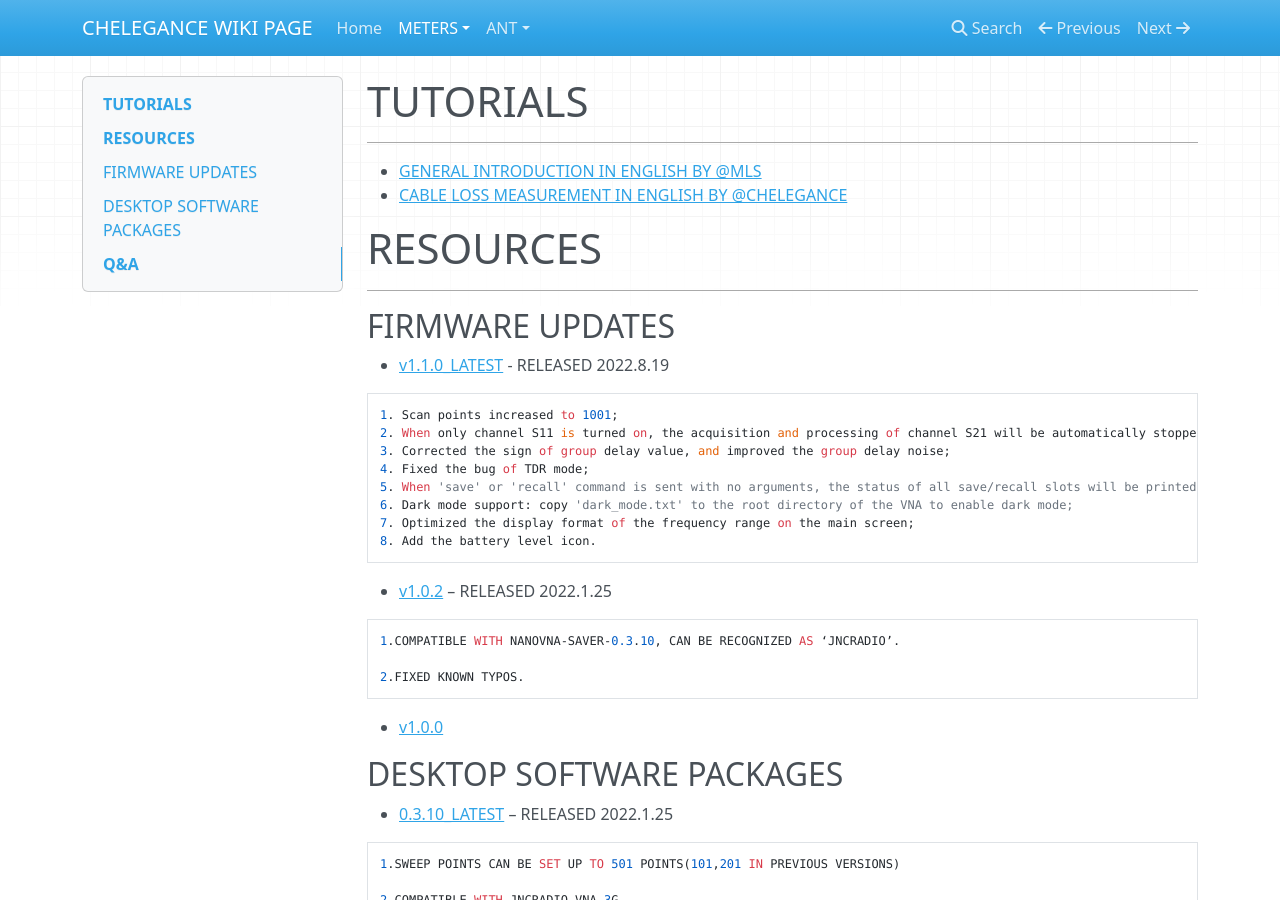
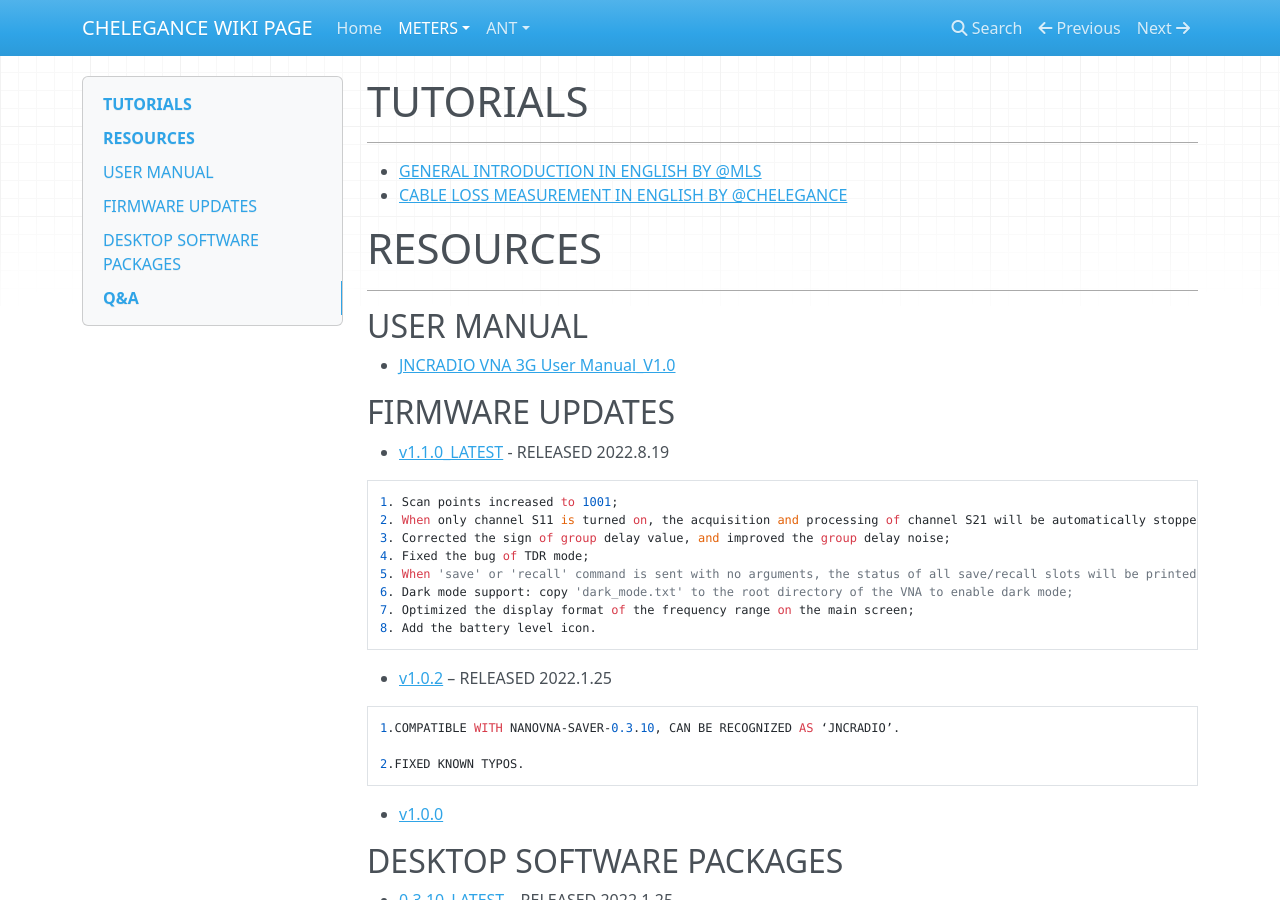
Before and after one commit to CHELEGANCE/WIKI, an MkDocs documentation site: the page built from docs/METER/JNCRADIO-VNA-3G/JNCRADIO-VNA-3G.md, in a window 1280 px wide and 900 px high. Built offline with MkDocs 1.6.1, drawn with Linux system fonts in a browser that asks for light colours; nearby versions of some CDN libraries.

Commit message:
upload jncradio vna 3g user manual

```diff
--- a/docs/METER/JNCRADIO-VNA-3G/JNCRADIO-VNA-3G.md
+++ b/docs/METER/JNCRADIO-VNA-3G/JNCRADIO-VNA-3G.md
@@ -7,6 +7,10 @@
 
 # RESOURCES
 ---
+## USER MANUAL
+
+- [JNCRADIO VNA 3G User Manual_V1.0](JNCRadio VNA 3G Portable Vector Network Analyzer User Manual V1.0_0.1.pdf)
+
 ## FIRMWARE UPDATES
 
 - [v1.1.0_LATEST](JNCRadio_VNA_3G_firmware_v1.1.0.zip) - RELEASED 2022.8.19
```
Also changed, not shown: 1 other file.
